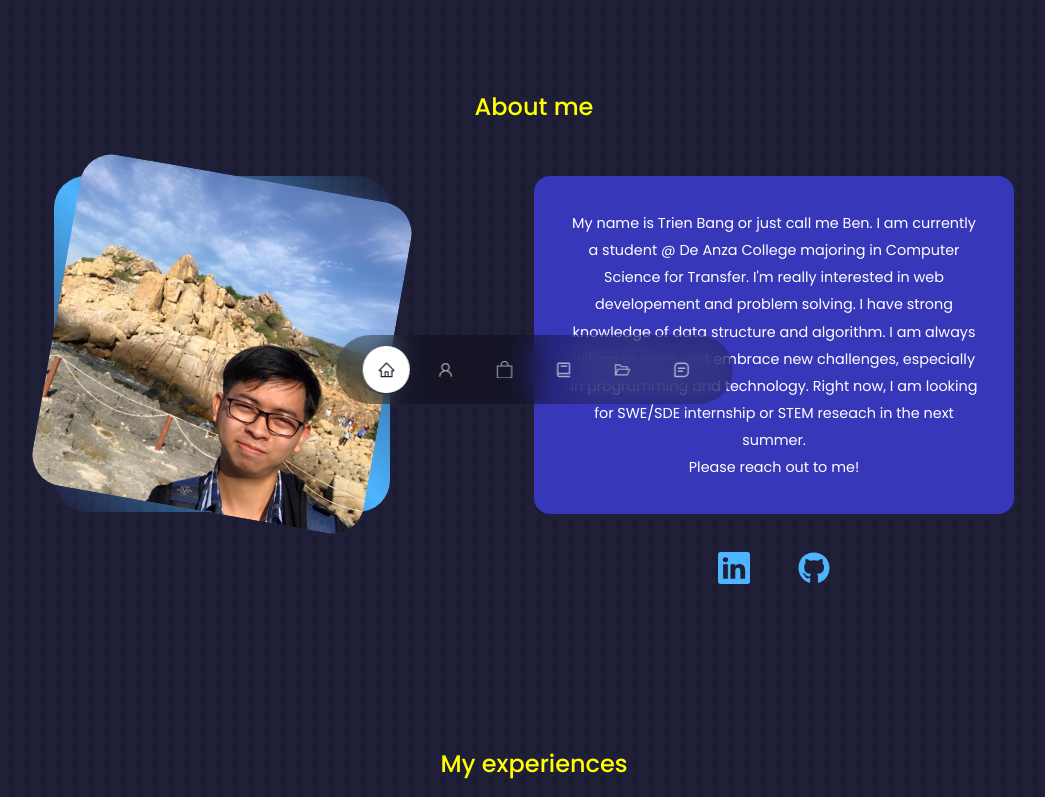
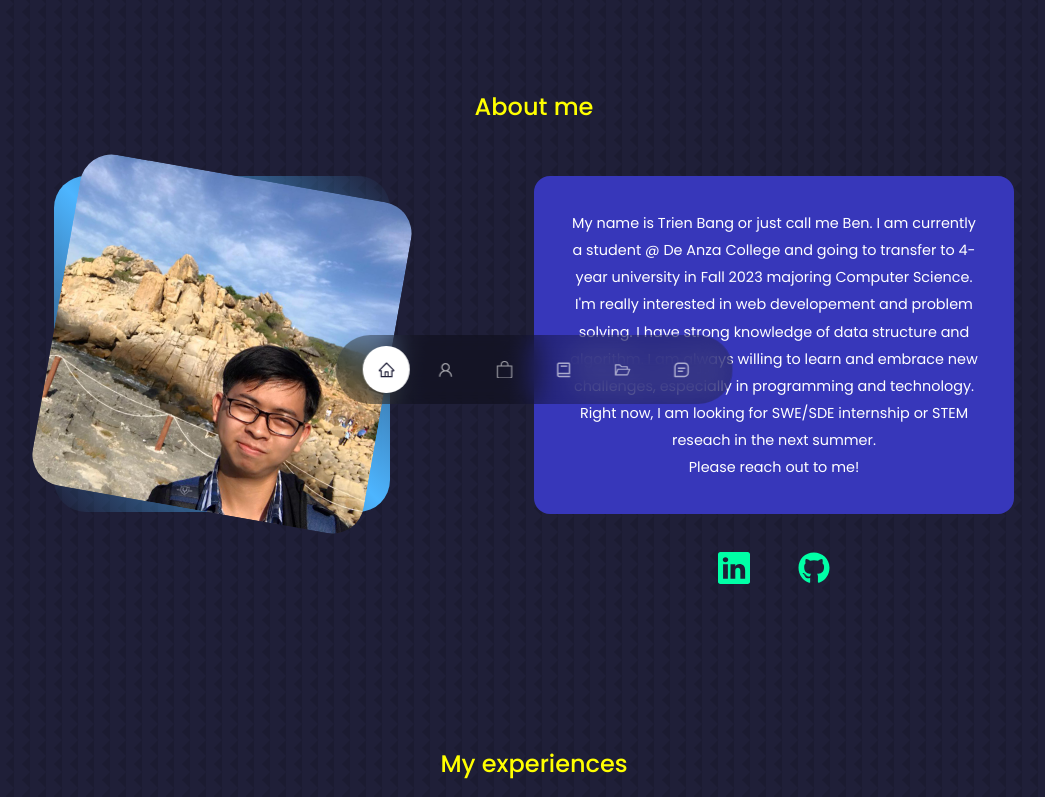
Before and after one commit to trienbanghuynh/My-Portfolio, a React (Create React App) app: page / in a window 1280 px wide. Shown: the part 364-1161 px from the top of the page, without its empty margins (106-1151 px from the left). Built offline with nearby package versions, Linux system fonts and the light colour scheme.

Commit message:
update info

```diff
--- a/src/components/about/About.jsx
+++ b/src/components/about/About.jsx
@@ -49,7 +49,7 @@ const About = () => {
               <article className="about_card">
                 <small>
                   My name is Trien Bang or just call me Ben. I am currently a
-                  student @ De Anza College majoring in Computer Science for Transfer. I'm
+                  student @ De Anza College and going to transfer to 4-year university in Fall 2023 majoring Computer Science. I'm
                   really interested in web developement and problem solving. I have strong knowledge of data structure and algorithm. I am
                   always willing to learn and embrace new challenges, especially
                   in programming and technology. Right now, I am looking for
--- a/src/components/about/about.css
+++ b/src/components/about/about.css
@@ -52,7 +52,6 @@
 }
 
 .about_icon {
-    color: var(--color-primary);
     font-size: 2rem;
     margin-bottom: 1rem;
 }
```
